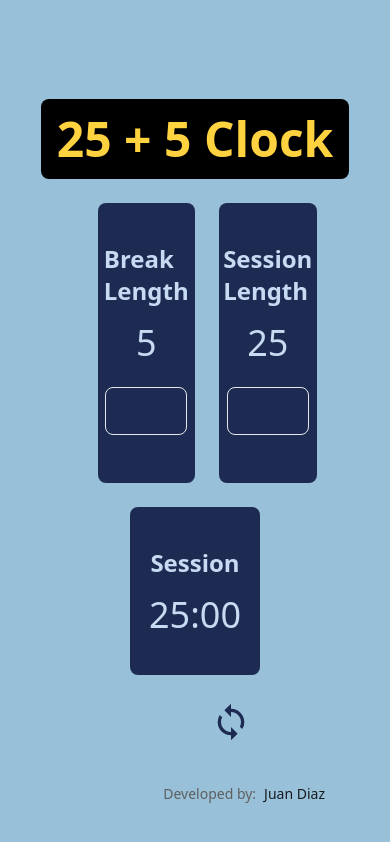
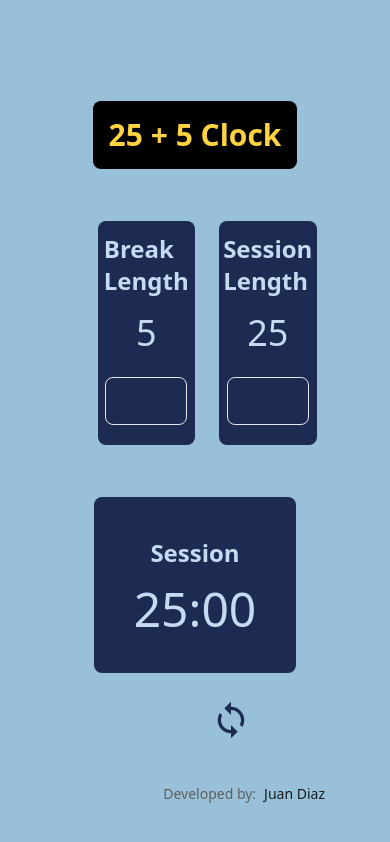
Before and after one commit to JuanPabloDiaz/25-5_clock, a React (Vite) app: page / in a window 390 px wide. Built offline with nearby package versions, Linux system fonts and the light colour scheme; some icons are missing.

Commit message:
Refactor logic and UI

```diff
--- a/src/App.jsx
+++ b/src/App.jsx
@@ -7,9 +7,9 @@ import { useState, useEffect } from "react";
 function App() {
   const [breakLength, setBreakLength] = useState(5);
   const [sessionLength, setSessionLength] = useState(25);
-  const [timeLeft, setTimeLeft] = useState(25 * 60);
+  const [timeLeft, setTimeLeft] = useState(25 * 60); // 25 minutes
   const [timerLabel, setTimerLabel] = useState("Session");
-  const [timerRunning, setTimerRunning] = useState(false);
+  const [timerRunning, setTimerRunning] = useState(false); // timer is not running
   const [intervalId, setIntervalId] = useState(null);
 
   const formatTime = (time) => {
@@ -20,58 +20,91 @@ function App() {
     }${seconds}`;
   };
 
+  const startTimer = () => {
+    const id = setInterval(() => {
+      setTimeLeft((prevTimeLeft) => {
+        if (prevTimeLeft > 0) return prevTimeLeft - 1;
+        clearInterval(id);
+        return 0;
+      });
+    }, 1000);
+    setIntervalId(id);
+    setTimerRunning(true); // start timer
+  };
+
   const handleStartStop = () => {
     if (timerRunning) {
-      clearInterval(intervalId);
+      clearInterval(intervalId); // clear interval - stop timer
       setTimerRunning(false);
     } else {
-      const id = setInterval(() => {
-        setTimeLeft((prevTimeLeft) => {
-          if (prevTimeLeft > 0) return prevTimeLeft - 1;
-          clearInterval(id);
-          return 0;
-        });
-      }, 1000);
-      setIntervalId(id);
-      setTimerRunning(true);
+      startTimer();
     }
   };
 
   const handleReset = () => {
-    clearInterval(intervalId);
-    setBreakLength(5);
-    setSessionLength(25);
-    setTimeLeft(25 * 60);
+    clearInterval(intervalId); // clear interval - stop timer
+    setBreakLength(5); // reset break length to 5
+    setSessionLength(25); // reset session length to 25
+    // setBreakLength(3 / 60); // testing - delete later
+    // setSessionLength(3 / 60); // testing - delete later
+    setTimeLeft(25 * 60); // reset time left to its default value
     setTimerLabel("Session");
     setTimerRunning(false);
   };
 
   useEffect(() => {
     if (timeLeft === 0) {
-      document.getElementById("beep").play();
-      clearInterval(intervalId);
+      document.getElementById("beep").play(); // play audio
+      clearInterval(intervalId); // clear interval - stop timer
       if (timerLabel === "Session") {
-        setTimerLabel("Break");
-        setTimeLeft(breakLength * 60);
+        // if session is over
+        setTimerLabel("Break"); // set timer label to break
+        setTimeLeft(breakLength * 60); // set time left to break length
+        // startTimer(); // start the break
+        setTimeout(startTimer, 1000); // wait 1 second before starting
       } else if (timerLabel === "Break") {
-        setTimerLabel("Session");
-        setTimeLeft(sessionLength * 60);
+        // if break is over
+        setTimerLabel("Session"); // set timer label to session
+        setTimeLeft(sessionLength * 60); // set time left to session length
+        // startTimer(); // start the session
+        setTimeout(startTimer, 1000); // wait 1 second before starting
       }
     }
   }, [timeLeft, timerLabel, breakLength, sessionLength, intervalId]);
+
+  useEffect(() => {
+    if (timerLabel === "Session") {
+      // if session is running
+      setTimeLeft(sessionLength * 60); // set time left to value of session length
+    } else {
+      setTimeLeft(breakLength * 60); // set time left to value of break length
+    }
+  }, [sessionLength, breakLength, timerLabel]);
+
+  useEffect(() => {
+    if (!timerRunning) {
+      // if timer is not running
+      if (timerLabel === "Session") {
+        // if session is running
+        setTimeLeft(sessionLength * 60); // set time left to value of session length
+      } else {
+        setTimeLeft(breakLength * 60); // set time left to value of break length
+      }
+    }
+  }, [sessionLength, breakLength, timerRunning, timerLabel]);
 
   return (
     <>
       <Layout>
         <div className="p-4 rounded-lg bg-black">
-          <h1 className="text-[#FFD23F] text-5xl font-extrabold">
+          <h1 className="text-[#FFD23F] text-3xl sm:text-3xl md:text-4xl lg:text-5xl font-extrabold">
             25 + 5 Clock
           </h1>
         </div>
         <div className="flex justify-around items-center gap-6 w-6/12">
           <section
             id="break"
-            className="flex flex-col justify-center items-center gap-4 w-3/6 bg-[#1D2B53] text-[#C6DAF1] rounded-lg p-10"
+            className="flex flex-col justify-center items-center gap-4 w-3/6 h-4/5 bg-[#1D2B53] text-[#C6DAF1] rounded-lg p-10"
           >
             <div id="break-label">
               <h2 className="font-bold text-2xl">Break Length</h2>
@@ -92,7 +125,9 @@ function App() {
               </button>
               <button
                 id="break-increment"
-                onClick={() => setBreakLength((prev) => prev + 1)}
+                onClick={() =>
+                  setBreakLength((prev) => (prev < 60 ? prev + 1 : prev))
+                }
                 className=" hover:text-slate-500 transition duration-100"
               >
                 <FaPlus className="w-6 h-6" />
@@ -101,7 +136,7 @@ function App() {
           </section>
           <section
             id="session"
-            className="flex flex-col justify-center items-center gap-4 w-3/6 bg-[#1D2B53] text-[#C6DAF1] p-10 rounded-lg"
+            className="flex flex-col justify-center items-center gap-4 w-3/6 h-4/5 bg-[#1D2B53] text-[#C6DAF1] p-10 rounded-lg"
           >
             <div id="session-label">
               <h2 className="font-bold text-2xl">Session Length</h2>
@@ -121,7 +156,9 @@ function App() {
               </button>
               <button
                 id="session-increment"
-                onClick={() => setSessionLength((prev) => prev + 1)}
+                onClick={() =>
+                  setSessionLength((prev) => (prev < 60 ? prev + 1 : prev))
+                }
                 className=" hover:text-slate-500 transition duration-100"
               >
                 <FaPlus className="w-6 h-6" />
@@ -129,23 +166,36 @@ function App() {
             </div>
           </section>
         </div>
-        <section className="flex flex-col justify-center items-center gap-4 w-2/6 bg-[#1D2B53] text-[#C6DAF1] p-10 rounded-lg">
-          <div id="timer-label" className="font-bold text-2xl">
+        <section className="flex flex-col justify-center items-center gap-4 w-2/6 min-w-min bg-[#1D2B53] text-[#C6DAF1] p-10 rounded-lg">
+          <h2 id="timer-label" className="font-bold text-2xl md:text-4xl">
             {timerLabel}
-          </div>
-          <div id="time-left" className="font-medium text-4xl">
+          </h2>
+          <h3
+            id="time-left"
+            className={`font-medium text-5xl sm:text-6xl md:text-7xl lg:text-8xl transition-colors duration-500 ${
+              timerRunning
+                ? timerLabel === "Session"
+                  ? "text-[#9FEFBC]"
+                  : "text-[#98C1D9]"
+                : ""
+            }`}
+          >
             {formatTime(timeLeft)}
-          </div>
+          </h3>
         </section>
         <section className="flex justify-around items-center w-20 text-[#1D2B53] gap-4">
           <button id="start_stop" onClick={handleStartStop}>
             {timerRunning ? (
               <FaStop className="w-10 h-10" />
             ) : (
-              <FaPlay className="w-10 h-10" />
+              <FaPlay className="w-10 h-10 hover:text-slate-500 transition duration-100" />
             )}
           </button>
-          <button id="reset" onClick={handleReset}>
+          <button
+            id="reset"
+            onClick={handleReset}
+            className="hover:text-slate-500 transition duration-100"
+          >
             <MdLoop className="w-10 h-10" />
           </button>
 
```
